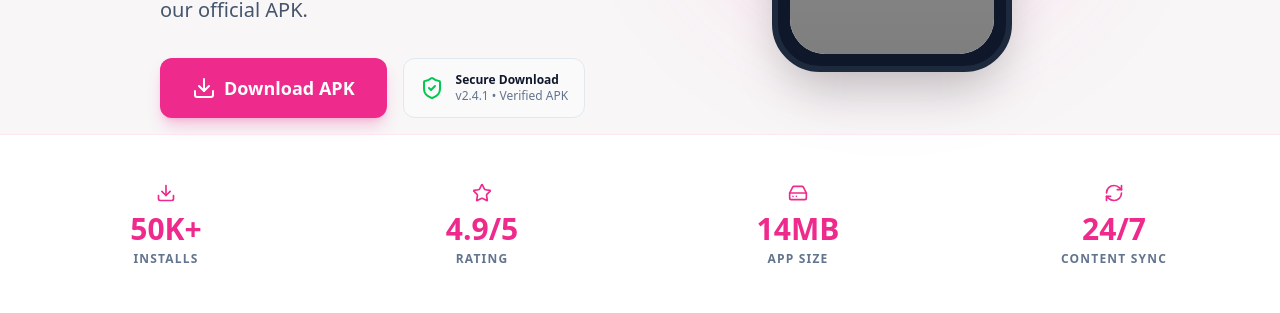
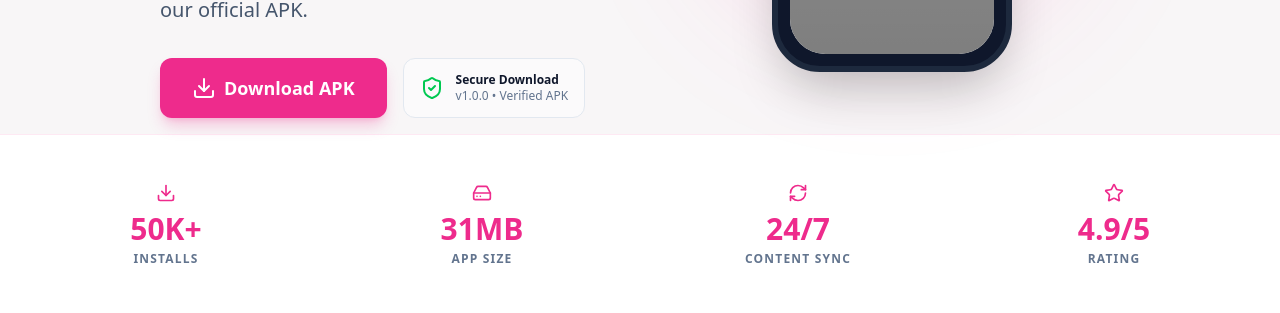
Before and after one commit to techrules07/fapello-app, a React (Vite) app: page / in a window 1280 px wide. Shown: the part 557-870 px from the top of the page. Built offline with nearby package versions, Linux system fonts and the light colour scheme; grey boxes are pictures that could not be loaded.

Commit message:
apk download added

```diff
--- a/src/App.tsx
+++ b/src/App.tsx
@@ -11,9 +11,9 @@ import logo from './assets/logo_1.png';
 export default function App() {
   const stats = [
     { label: 'Installs', value: '50K+', icon: <Download className="w-5 h-5" /> },
+    { label: 'App Size', value: '31MB', icon: <HardDrive className="w-5 h-5" /> },
+    { label: 'Content Sync', value: '24/7', icon: <RefreshCw className="w-5 h-5" /> },
     { label: 'Rating', value: '4.9/5', icon: <Star className="w-5 h-5" /> },
-    { label: 'App Size', value: '14MB', icon: <HardDrive className="w-5 h-5" /> },
-    { label: 'Content Sync', value: '24/7', icon: <RefreshCw className="w-5 h-5" /> },
   ];
 
   return (
@@ -61,15 +61,20 @@ export default function App() {
               </div>
 
               <div className="flex flex-col sm:flex-row gap-4">
-                <button className="flex items-center justify-center gap-2 rounded-xl bg-primary px-8 py-4 text-white font-bold text-lg hover:opacity-90 transition-all shadow-lg shadow-primary/25 active:scale-95">
+                <a
+                  href="https://github.com/techrules07/fapello-app/releases/download/v1.0/app-release.apk"
+                  target="_blank"
+                  rel="noopener noreferrer"
+                  className="flex items-center justify-center gap-2 rounded-xl bg-primary px-8 py-4 text-white font-bold text-lg hover:opacity-90 transition-all shadow-lg shadow-primary/25 active:scale-95"
+                >
                   <Download className="w-6 h-6" />
                   Download APK
-                </button>
+                </a>
                 <div className="flex items-center gap-3 px-4 py-2 border border-slate-200 dark:border-slate-800 rounded-xl bg-white/50 dark:bg-slate-900/50">
                   <ShieldCheck className="w-6 h-6 text-green-500" />
                   <div className="text-xs">
                     <p className="font-bold">Secure Download</p>
-                    <p className="text-slate-500">v2.4.1 • Verified APK</p>
+                    <p className="text-slate-500">v1.0.0 • Verified APK</p>
                   </div>
                 </div>
               </div>
```
